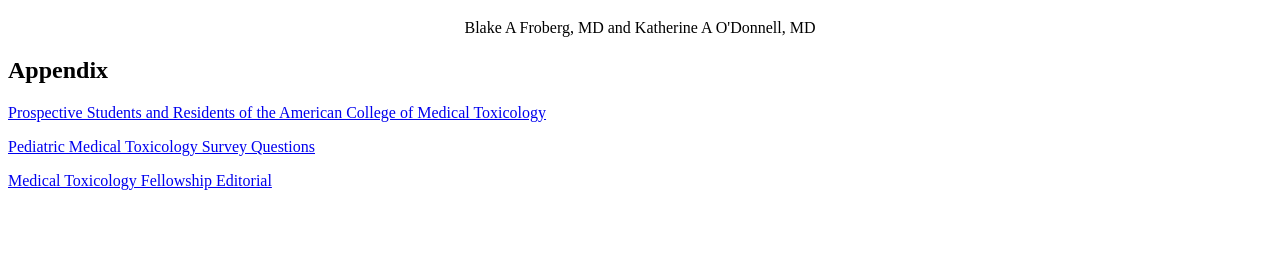
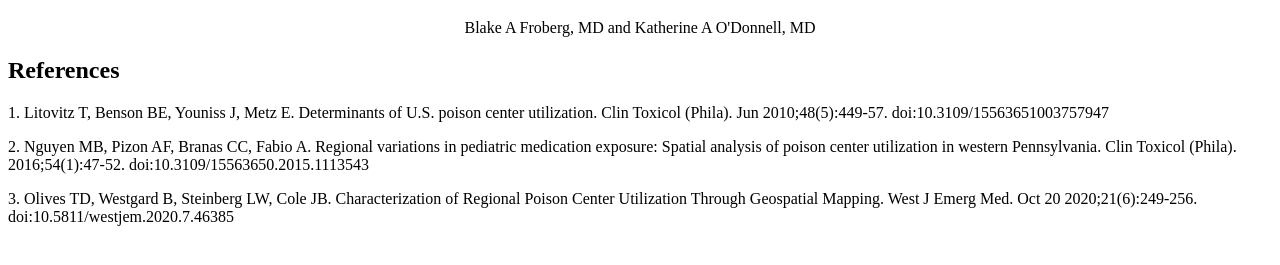
Before and after one commit to smorton77/smorton77.github.io, a plain HTML site: page index.html in a window 1280 px wide. Shown: the part 61-326 px from the top of the page. Drawn offline with Linux system fonts and the light colour scheme.

Commit message:
Update index.html

```diff
--- a/index.html
+++ b/index.html
@@ -7,14 +7,11 @@
 </div>
 <p></p>
 <p></p>
-<h2>Appendix</h2>
+<h2>References</h2>
 <p></p>
-<a href="https://www.acmt.net/for-residents-and-students.html" target=<blank"">Prospective Students and Residents of the American College of Medical Toxicology </a>
-<p></p>
-<a href="smorton77.github.io/PediatricMedicalToxicologySurvey.pdf"target=_blank"">Pediatric Medical Toxicology Survey Questions</a>
-<p></p>
-<a href="smorton77.github.io/JMTCommentaryMay2018 (1).pdf"target=_blank"">Medical Toxicology Fellowship Editorial</a>
-<a href="filename.pdf"></a>
+<p>1. Litovitz T, Benson BE, Youniss J, Metz E. Determinants of U.S. poison center utilization. Clin Toxicol (Phila). Jun 2010;48(5):449-57. doi:10.3109/15563651003757947</p>
+<p>2. Nguyen MB, Pizon AF, Branas CC, Fabio A. Regional variations in pediatric medication exposure: Spatial analysis of poison center utilization in western Pennsylvania. Clin Toxicol (Phila). 2016;54(1):47-52. doi:10.3109/15563650.2015.1113543</p>
+<p>3. Olives TD, Westgard B, Steinberg LW, Cole JB. Characterization of Regional Poison Center Utilization Through Geospatial Mapping. West J Emerg Med. Oct 20 2020;21(6):249-256. doi:10.5811/westjem.2020.7.46385</p>
 <h2></h2>
 <font size="1.5">
 <p>
```
